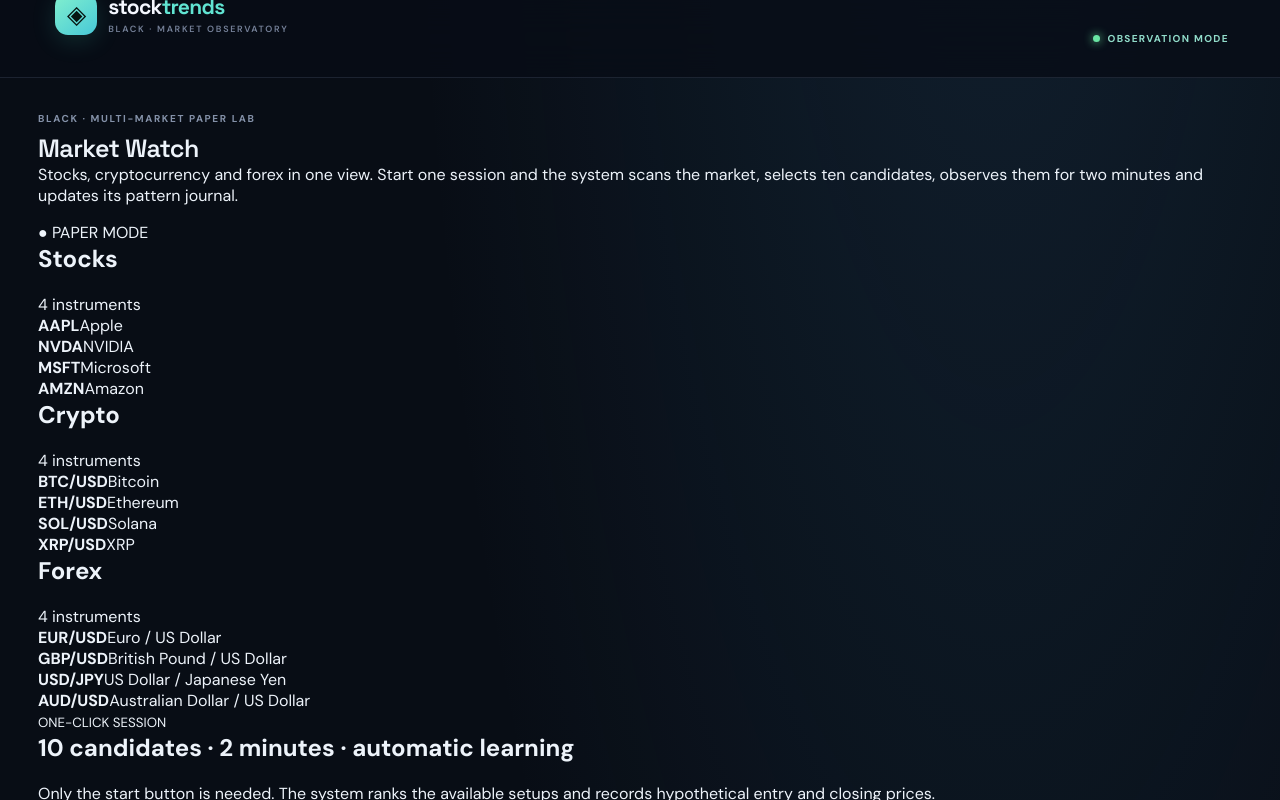
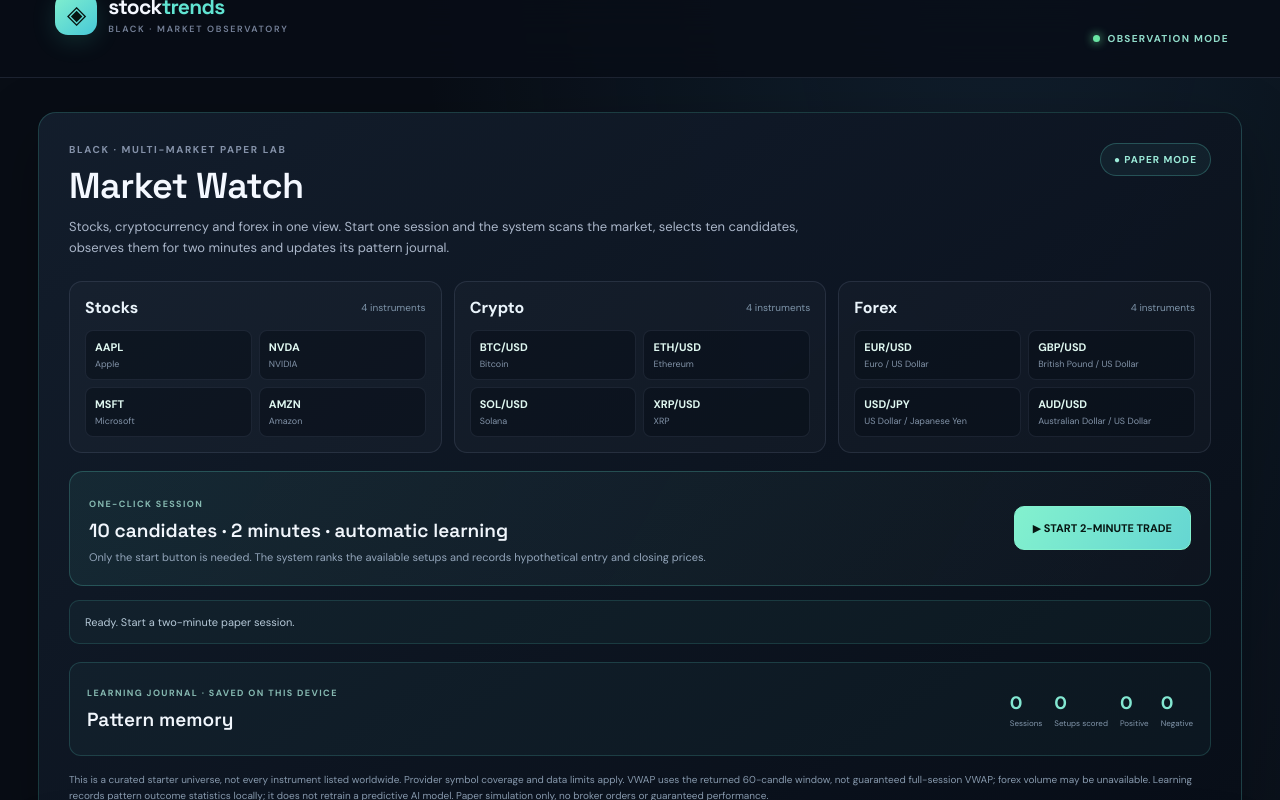
Before and after one commit to nicomonlineza-alt/Stocktrends, a React (Vite) app: page / in a window 1280 px wide. Shown: the top 800 px of the page. Built offline with nearby package versions, Linux system fonts and the light colour scheme.

Commit message:
Style streamlined multi-market two-minute dashboard

```diff
--- a/src/black.css
+++ b/src/black.css
@@ -128,3 +128,37 @@
 .black-pnl-current small{color:#8498ad;font-size:9px}
 .black-pnl-current b{margin-top:4px;color:#e3edf6;font-size:11px}
 @media(max-width:620px){.black-pnl-chart{padding:9px}.black-pnl-chart-head{align-items:flex-start;flex-direction:column}.black-pnl-current{grid-template-columns:repeat(3,minmax(0,1fr))}.pnl-axis-label{font-size:9px}}
+
+/* Simplified multi-market two-minute Black layout */
+.two-minute-lab{padding:clamp(16px,3vw,30px);border:1px solid rgba(97,228,210,.2);border-radius:18px;background:linear-gradient(145deg,rgba(19,30,45,.97),rgba(8,14,24,.98));box-shadow:0 20px 65px #0004}
+.two-minute-top{display:flex;justify-content:space-between;align-items:flex-start;gap:20px;margin-bottom:22px}
+.two-minute-top h1{margin:7px 0;color:#f4f8ff;font:600 clamp(26px,4vw,36px) 'Space Grotesk',sans-serif}
+.two-minute-top p{max-width:760px;margin:0;color:#aab6c9;font-size:13px;line-height:1.65}
+.two-minute-pill{padding:9px 13px;border:1px solid rgba(97,228,210,.25);border-radius:30px;color:#9cebd9;background:rgba(97,228,210,.06);font-size:10px;font-weight:900;letter-spacing:1px;white-space:nowrap}
+.market-universe{display:grid;grid-template-columns:repeat(3,minmax(0,1fr));gap:12px;margin:18px 0}
+.market-category{padding:15px;border:1px solid rgba(169,185,220,.13);border-radius:13px;background:rgba(255,255,255,.025)}
+.market-category-head{display:flex;justify-content:space-between;align-items:center;gap:8px;margin-bottom:12px}
+.market-category-head h2{margin:0;color:#eaf4fb;font-size:16px}.market-category-head span{color:#7e94a9;font-size:10px}
+.market-assets{display:grid;grid-template-columns:repeat(2,minmax(0,1fr));gap:7px}
+.market-asset{display:flex;flex-direction:column;gap:4px;padding:9px;border:1px solid rgba(169,185,220,.1);border-radius:8px;background:rgba(5,12,22,.45);min-width:0}
+.market-asset b{color:#dff7f0;font-size:11px}.market-asset span{color:#8293a8;font-size:9px;overflow:hidden;text-overflow:ellipsis;white-space:nowrap}
+.two-minute-action{display:flex;justify-content:space-between;align-items:center;gap:20px;padding:19px;border:1px solid rgba(97,228,210,.24);border-radius:14px;background:linear-gradient(120deg,rgba(97,228,210,.08),rgba(255,255,255,.02))}
+.two-minute-action small,.two-minute-learning-summary small{color:#86b9b1;font-size:9px;font-weight:900;letter-spacing:1.4px}
+.two-minute-action h2,.two-minute-learning-summary h2{margin:6px 0;color:#f1f6fc;font:600 19px 'Space Grotesk',sans-serif}
+.two-minute-action p{max-width:650px;margin:0;color:#93a5ba;font-size:11px;line-height:1.55}
+.two-minute-start,.two-minute-finish{padding:14px 18px;border:1px solid #83f1ce;border-radius:10px;background:linear-gradient(120deg,#83f1ce,#65d6d2);color:#071713;font-size:11px;font-weight:900;white-space:nowrap;cursor:pointer}
+.two-minute-start:disabled,.two-minute-finish:disabled{opacity:.5;cursor:not-allowed}
+.two-minute-status{display:flex;justify-content:space-between;align-items:center;gap:14px;margin:14px 0;padding:13px 15px;border:1px solid rgba(97,228,210,.15);border-radius:10px;background:rgba(97,228,210,.045);color:#b5c8d7;font-size:11px;line-height:1.5}
+.two-minute-status strong{color:#7ce5cb;font-size:23px;white-space:nowrap;font-variant-numeric:tabular-nums}
+.two-minute-results-head{margin:24px 0 12px}.two-minute-results-head h2{margin:0;color:#eef5fc;font:600 19px 'Space Grotesk',sans-serif}
+.two-minute-grid{display:grid;grid-template-columns:repeat(2,minmax(0,1fr));gap:10px}
+.two-minute-card{min-width:0;padding:14px;border:1px solid rgba(169,185,220,.13);border-radius:12px;background:linear-gradient(145deg,rgba(24,36,54,.78),rgba(13,21,34,.8))}
+.two-minute-card-head{display:flex;justify-content:space-between;align-items:center;gap:10px}.two-minute-card-head b{display:block;color:#f2f6fd;font-size:14px}.two-minute-card-head small{display:block;margin-top:4px;color:#8294a9;font-size:9px}
+.setup-ready,.setup-wait{padding:6px 8px;border-radius:20px;font-size:8px;font-weight:900;white-space:nowrap}.setup-ready{color:#9ce1c8;background:rgba(92,204,155,.1)}.setup-wait{color:#e5c58a;background:rgba(229,197,138,.09)}
+.two-minute-price{margin:13px 0;color:#f2f7fc;font:600 24px 'Space Grotesk',sans-serif}
+.two-minute-metrics{display:grid;grid-template-columns:repeat(4,minmax(0,1fr));gap:6px}.two-minute-metrics>div{padding:8px;border:1px solid rgba(169,185,220,.09);border-radius:7px;min-width:0}.two-minute-metrics small,.two-minute-metrics b{display:block;overflow:hidden;text-overflow:ellipsis;white-space:nowrap}.two-minute-metrics small{color:#8394a9;font-size:8px}.two-minute-metrics b{margin-top:5px;color:#dce8f3;font-size:10px}
+.two-minute-pattern{margin:11px 0;color:#c4e8de;font-size:10px;font-weight:800}.two-minute-levels{display:grid;grid-template-columns:repeat(4,minmax(0,1fr));gap:6px}.two-minute-levels span{padding:7px;border-radius:7px;background:rgba(255,255,255,.035);color:#8496aa;font-size:8px}.two-minute-levels b{display:block;margin-top:4px;color:#e1edf6;font-size:10px;overflow-wrap:anywhere}.market-error{color:#e7b0b5;font-size:10px;line-height:1.5}.two-minute-finish{margin-top:14px;background:rgba(97,228,210,.1);color:#aeeadc}
+.two-minute-learning,.two-minute-learning-summary{margin-top:18px;padding:17px;border:1px solid rgba(97,228,210,.18);border-radius:12px;background:rgba(97,228,210,.04)}.two-minute-learning h2{margin:5px 0;color:#f1f6fc;font-size:18px}.two-minute-learning p,.two-minute-disclaimer{color:#8799ad;font-size:10px;line-height:1.6}.two-minute-outcome{display:flex;justify-content:space-between;gap:12px;padding:9px 0;border-top:1px solid rgba(169,185,220,.09);color:#b9c9d8;font-size:10px}.two-minute-outcome strong{color:#9ce1c8;white-space:nowrap}.two-minute-learning-summary{display:flex;justify-content:space-between;align-items:center;gap:15px}.learning-stats{display:flex;flex-wrap:wrap;gap:12px}.learning-stats span{display:flex;flex-direction:column;gap:3px;color:#8397ac;font-size:8px}.learning-stats b{color:#83e7d1;font-size:18px}
+.two-minute-disclaimer{margin:16px 0 0}
+@media(max-width:850px){.market-universe{grid-template-columns:1fr}.market-assets{grid-template-columns:repeat(4,minmax(0,1fr))}}
+@media(max-width:620px){.two-minute-lab{padding:14px}.two-minute-top{display:block}.two-minute-pill{display:inline-block;margin-top:13px}.market-assets{grid-template-columns:repeat(2,minmax(0,1fr))}.two-minute-action{align-items:stretch;flex-direction:column}.two-minute-start{width:100%;white-space:normal}.two-minute-grid{grid-template-columns:1fr}.two-minute-metrics{grid-template-columns:repeat(2,minmax(0,1fr))}.two-minute-levels{grid-template-columns:repeat(2,minmax(0,1fr))}.two-minute-learning-summary{align-items:flex-start;flex-direction:column}.two-minute-status{align-items:flex-start;flex-direction:column}}
```
